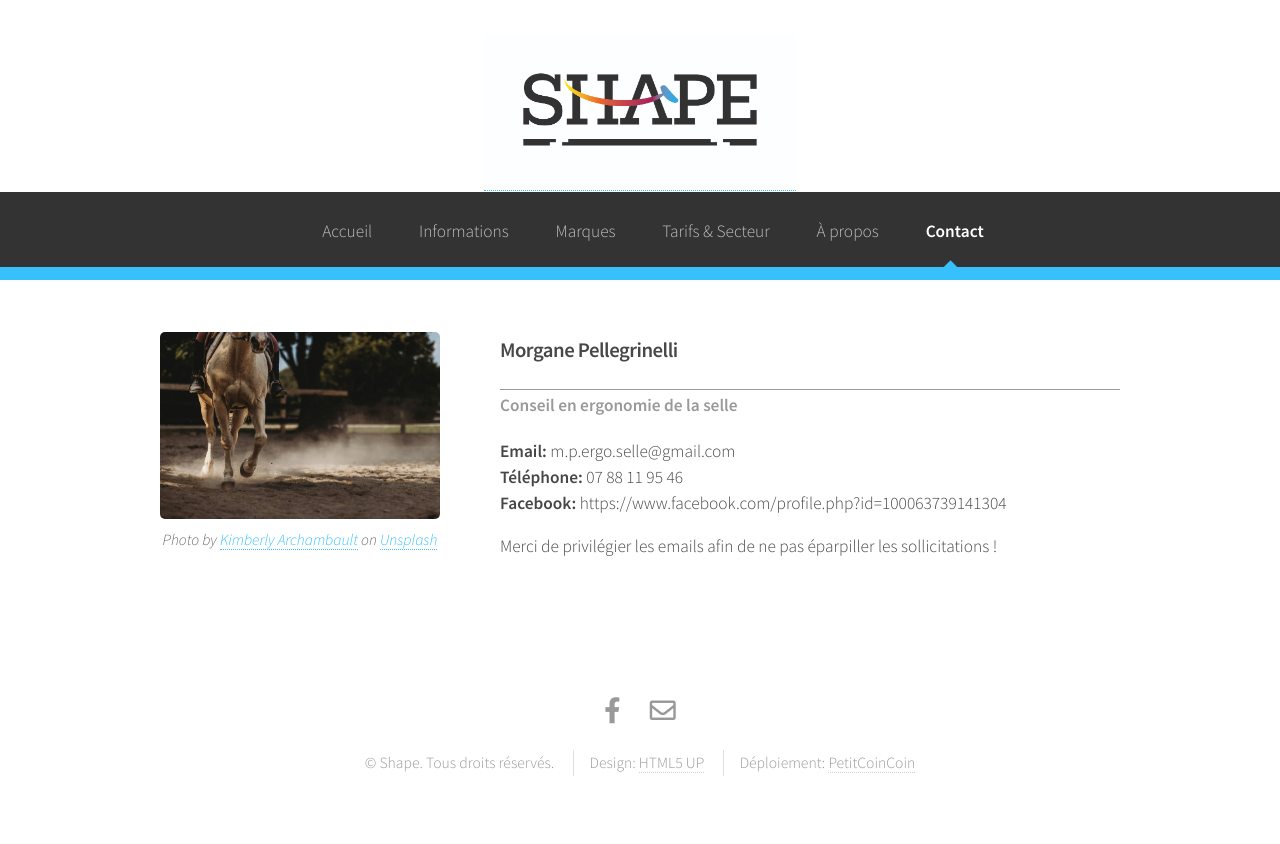
After one commit to PetitCoinCoin/shape-sf, a PHP site: page /pages/contact.php in a window 1280 px wide. The commit adds this page. Run offline with PHP 8.4, Linux system fonts and the light colour scheme.

Commit message:
feat: contact page

```diff
--- a/assets/css/main.css
+++ b/assets/css/main.css
@@ -3191,6 +3191,11 @@ input, select, textarea {
 
 /* Added */
 
+h4 {
+	color: #999;
+	border-top: solid 1px #999;
+}
+
 #content {
 	text-align: justify;
 	margin-bottom: 3em;
--- a/pages/commons/header.html
+++ b/pages/commons/header.html
@@ -12,7 +12,7 @@
 			<li id="nav-brands"><a href="index.html">Marques</a></li>
 			<li id="nav-prices"><a href="index.html">Tarifs & Secteur</a></li>
 			<li id="nav-about"><a href="/pages/about.php">À propos</a></li>
-			<li id="nav-contact"><a href="index.html">Contact</a></li>
+			<li id="nav-contact"><a href="/pages/contact.php">Contact</a></li>
 		</ul>
 	</nav>
 </div>
--- /dev/null
+++ b/pages/contact.php
@@ -0,0 +1,56 @@
+<!DOCTYPE HTML>
+<!--
+	Arcana by HTML5 UP
+	html5up.net | @ajlkn
+	Free for personal and commercial use under the CCA 3.0 license (html5up.net/license)
+-->
+<html>
+	<head>
+		<title>Shape Saddle-fitting - Contact</title>
+		<?php include("commons/meta.html"); ?>
+		<link rel="stylesheet" href="/assets/css/main.css" />
+	</head>
+
+	<body class="is-preload">
+		<div id="page-wrapper">
+
+			<!-- Header -->
+			<?php include("commons/header.html"); ?>
+			<!-- Main -->
+				<section class="wrapper style1">
+					<div class="container">
+						<div class="row gtr-200">
+							<div class="col-4 col-12-narrower">
+								<figure role="figure" class="image featured" aria-label="Un cheval au galop">
+									<img src="/assets/images/contact.jpg" alt="a horse running" />
+									<figcaption>
+										Photo by <a href="https://unsplash.com/@kimberlyarchambaultphoto?utm_content=creditCopyText&utm_medium=referral&utm_source=unsplash">Kimberly Archambault</a> on <a href="https://unsplash.com/photos/a-horse-running-on-a-dirt-track-JSJTEzgNks8?utm_content=creditCopyText&utm_medium=referral&utm_source=unsplash">Unsplash</a>
+									</figcaption>
+								</figure>
+							</div>
+							<div class="col-8 col-12-narrower">
+								<div id="content">
+									<h3>Morgane Pellegrinelli</h3>
+									<h4>Conseil en ergonomie de la selle</h4>
+									<p>
+										<span><b>Email:</b> m.p.ergo.selle@gmail.com</span><br/>
+										<span><b>Téléphone:</b> 07 88 11 95 46</span><br />
+										<span><b>Facebook:</b>  https://www.facebook.com/profile.php?id=100063739141304</span>
+									</p>
+									<p>Merci de privilégier les emails afin de ne pas éparpiller les sollicitations !</p>
+								</div>
+							</div>
+						</div>
+					</div>
+				</section>
+
+			<!-- Footer -->
+			<?php include("commons/footer.html"); ?>
+
+		</div>
+
+		<!-- Scripts -->
+		<?php include("commons/scripts.html"); ?>
+		<script>$('#nav-contact').addClass('current')</script>
+	</body>
+</html>
```
Also changed, not shown: assets/images/contact.jpg (added).
